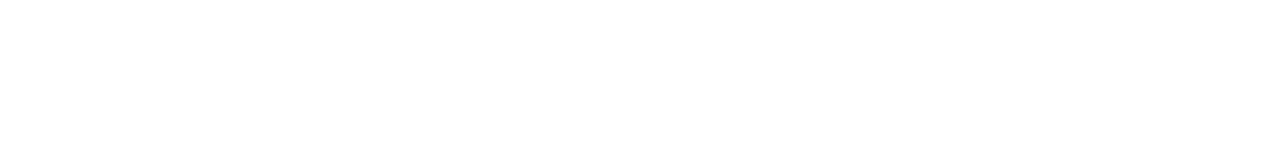
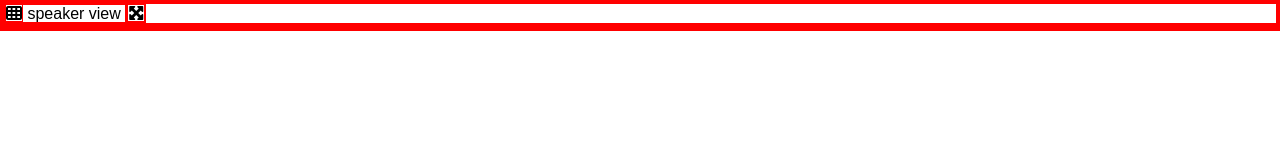
Before and after one commit to NicoloFaccio/html-css-zoom, a plain HTML site: page index.html in a window 1280 px wide. Drawn offline with Linux system fonts and the light colour scheme.

Commit message:
feat(header): working on the two elements on the header.

```diff
--- a/assets/css/style.css
+++ b/assets/css/style.css
@@ -2,4 +2,9 @@
     margin: 0;
     padding: 0;
     box-sizing: border-box;
+    border: 1px solid red;
 }
+
+html {
+    font-family: sans-serif;
+}
--- a/index.html
+++ b/index.html
@@ -4,8 +4,26 @@
     <meta charset="UTF-8">
     <meta name="viewport" content="width=device-width, initial-scale=1.0">
     <title>Zoom call</title>
+    <link rel="stylesheet" href="./assets/css/style.css">
+    <link rel="stylesheet" href="https://cdnjs.cloudflare.com/ajax/libs/font-awesome/6.4.2/css/all.min.css" integrity="sha512-z3gLpd7yknf1YoNbCzqRKc4qyor8gaKU1qmn+CShxbuBusANI9QpRohGBreCFkKxLhei6S9CQXFEbbKuqLg0DA==" crossorigin="anonymous" referrerpolicy="no-referrer" />
 </head>
 <body>
+    <header>
+        <div>
+            <span>
+                <i class="fas fa-th"></i> speaker view
+            </span>
 
+            <span><i class="fas fa-expand-arrows-alt"></i></span>
+        </div>
+    </header>
+
+    <main>
+
+    </main>
+
+    <footer>
+
+    </footer>
 </body>
 </html>
```
